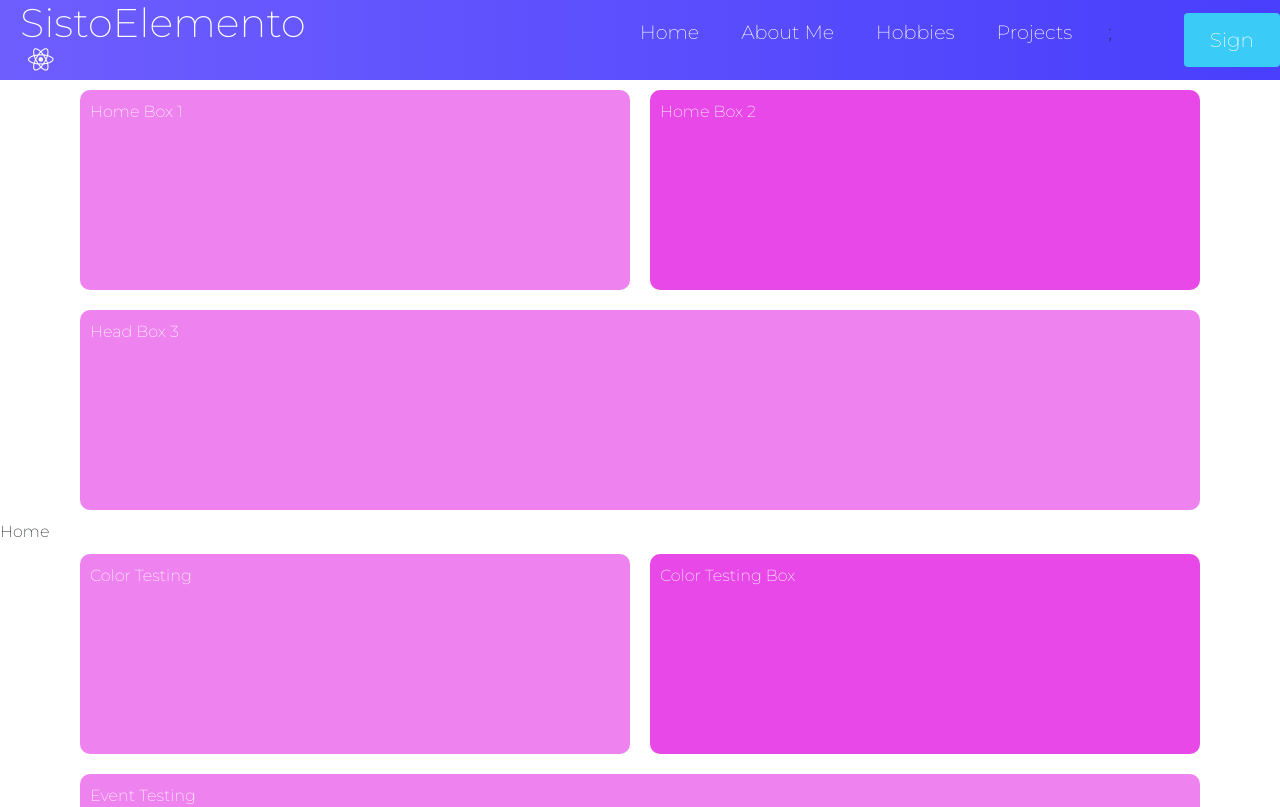
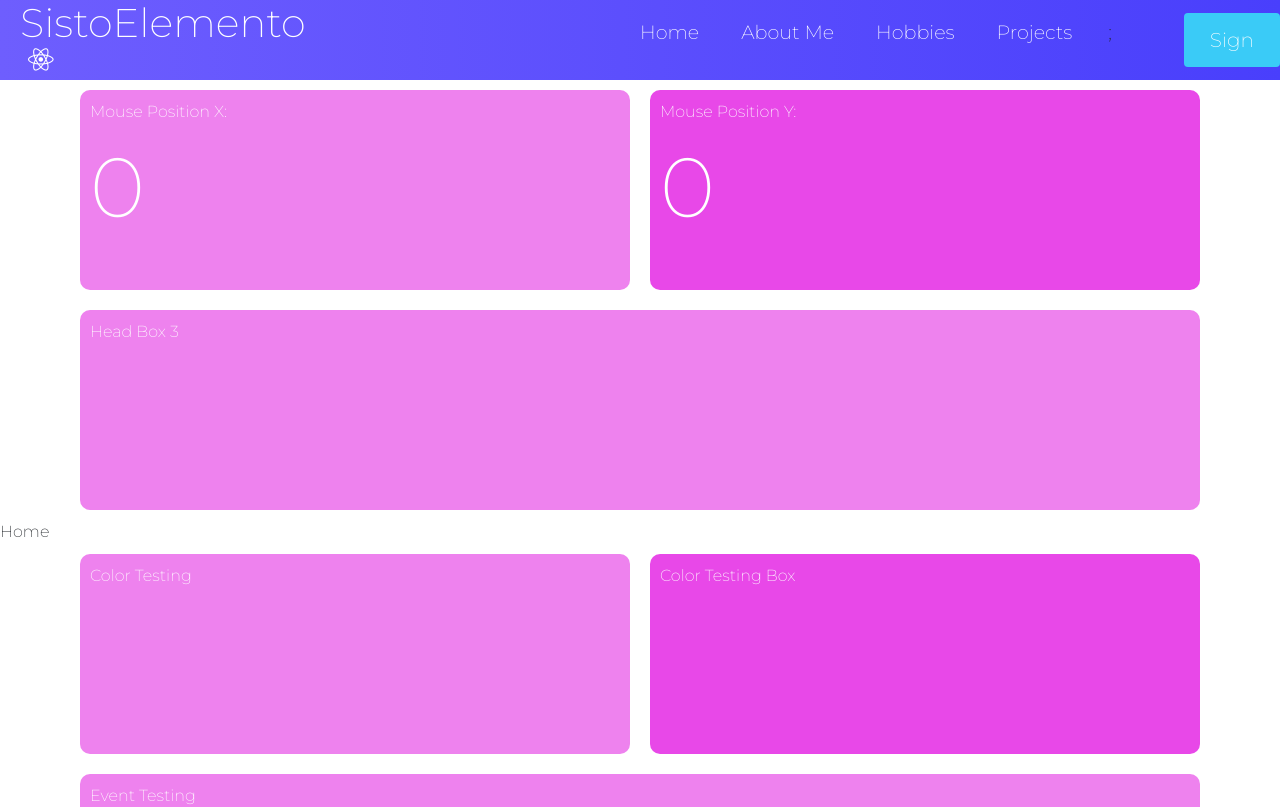
Before and after one commit to akashkmr27089/akashkmr27089.github.io, a React (Create React App) app: page / in a window 1280 px wide. Shown: the top 807 px of the page. Built offline with nearby package versions, Linux system fonts and the light colour scheme; the HTML template or start-up script is replaced by a standard one.

Commit message:
adding event mousemove

```diff
--- a/src/Pages/Home.js
+++ b/src/Pages/Home.js
@@ -1,22 +1,30 @@
 import '../App.css';
 import { useState } from 'react';
-import { timeout } from 'async';
+import "./css/Home.css";
 
 function Home() {
 
     //State
     const [arrayData, setArray] = useState([]);
+    const [xPos, setX] = useState(0);
+    const [yPos, setY] = useState(0);
 
     //Js Related to This Page
     var test = document.getElementById("HomeBox1");
     if (test != null) test.onmouseover = function (x) { console.log("Mouse Hover", x) }
 
+    document.onmousemove = function (x) { setX(x.pageX); setY(x.pageY) }
+
     return (
         <>
             <div className="container Home">
                 <div className="row">
-                    <div className="col text BlackBox" id="HomeBox1">Home Box 1</div>
-                    <div className="col text BlackBox2" id="HomeBox2" >Home Box 2</div>
+                    <div className="col text BlackBox" id="HomeBox1">Mouse Position X:
+                        <div id="PosX">{xPos}</div>
+                    </div>
+                    <div className="col text BlackBox2" id="HomeBox2" >Mouse Position Y:
+                        <div id="PosY">{yPos}</div>
+                    </div>
                 </div>
                 <div className="row">
                     <div className="text col BlackBox" id="HomeBox3"> Head Box 3</div>
--- /dev/null
+++ b/src/Pages/css/Home.css
@@ -0,0 +1,7 @@
+#PosX {
+    font-size: 84px;
+}
+
+#PosY {
+    font-size: 84px;
+}
```
